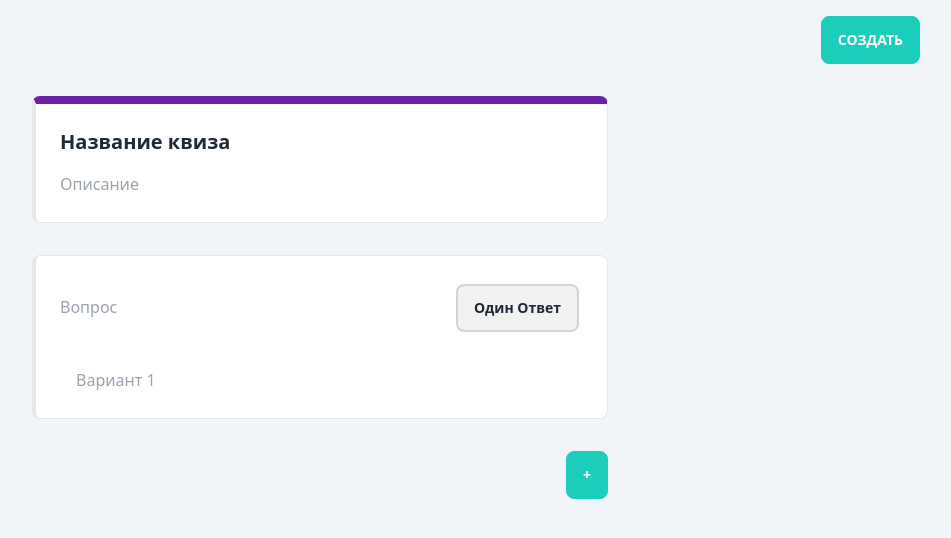
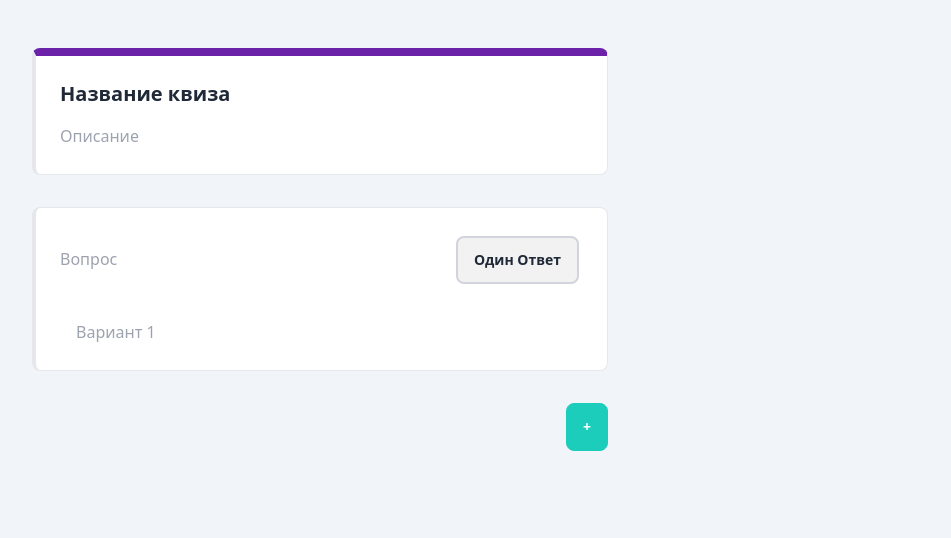
Before and after one commit to MammadovAslan/quiz-form-demo, a React (Vite) app: page / in a window 1280 px wide. Shown: the top 538 px of the page, without its empty margins (320-1271 px from the left). Built offline with nearby package versions, Linux system fonts and the light colour scheme.

Commit message:
delpoyment fix

```diff
--- a/src/components/FormAnswerOptions.tsx
+++ b/src/components/FormAnswerOptions.tsx
@@ -1,4 +1,3 @@
-import { useState } from "react";
 import { preventSubmit } from "../utils/formUtils";
 import FormAnswers from "./FormAnswers";
 import { Answer } from "../interfaces/interfaces";
--- a/src/pages/Main.tsx
+++ b/src/pages/Main.tsx
@@ -1,16 +1,17 @@
 import { useState } from "react";
 import Form from "../components/Form";
 import { NewQuiz } from "../interfaces/interfaces";
-import Table from "../components/Table";
+// import Table from "../components/Table";
+
 const Main = () => {
-  const [showForm, setShowForm] = useState(false);
+  // const [showForm, setShowForm] = useState(false);
   const [data, setData] = useState<NewQuiz | undefined>();
 
   return (
-    <div className="flex flex-col gap-8 px-2 sm:px-6 ">
-      <button className="btn-main mt-4 mr-4" onClick={() => setShowForm((prev) => !prev)}>
+    <div className="flex flex-col gap-8 px-2 sm:px-6 pt-12">
+      {/* <button className="btn-main mt-4 mr-4" onClick={() => setShowForm((prev) => !prev)}>
         Создать
-      </button>
+      </button> */}
       {/* {showForm && <Form data={data} setData={setData} />} */}
       <Form data={data} setData={setData} />
       {/* <Table data={data} /> */}
```
